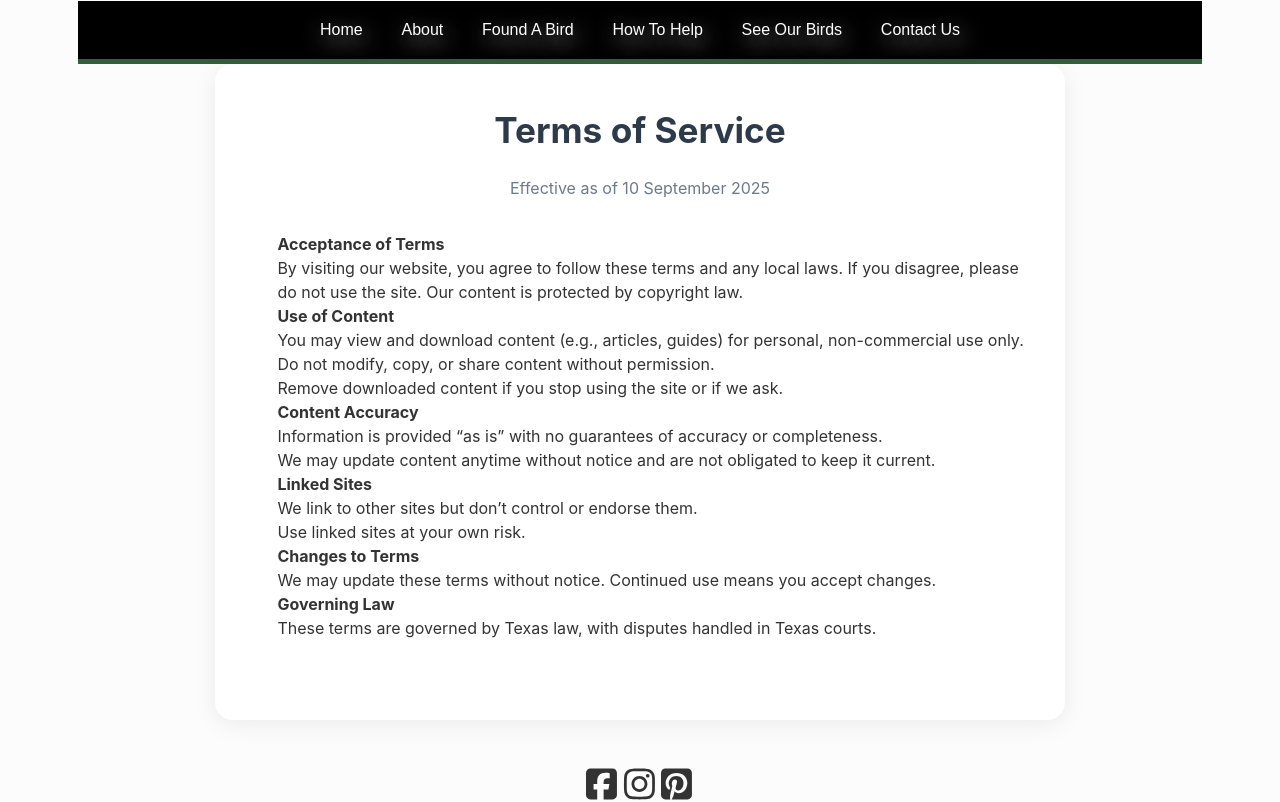
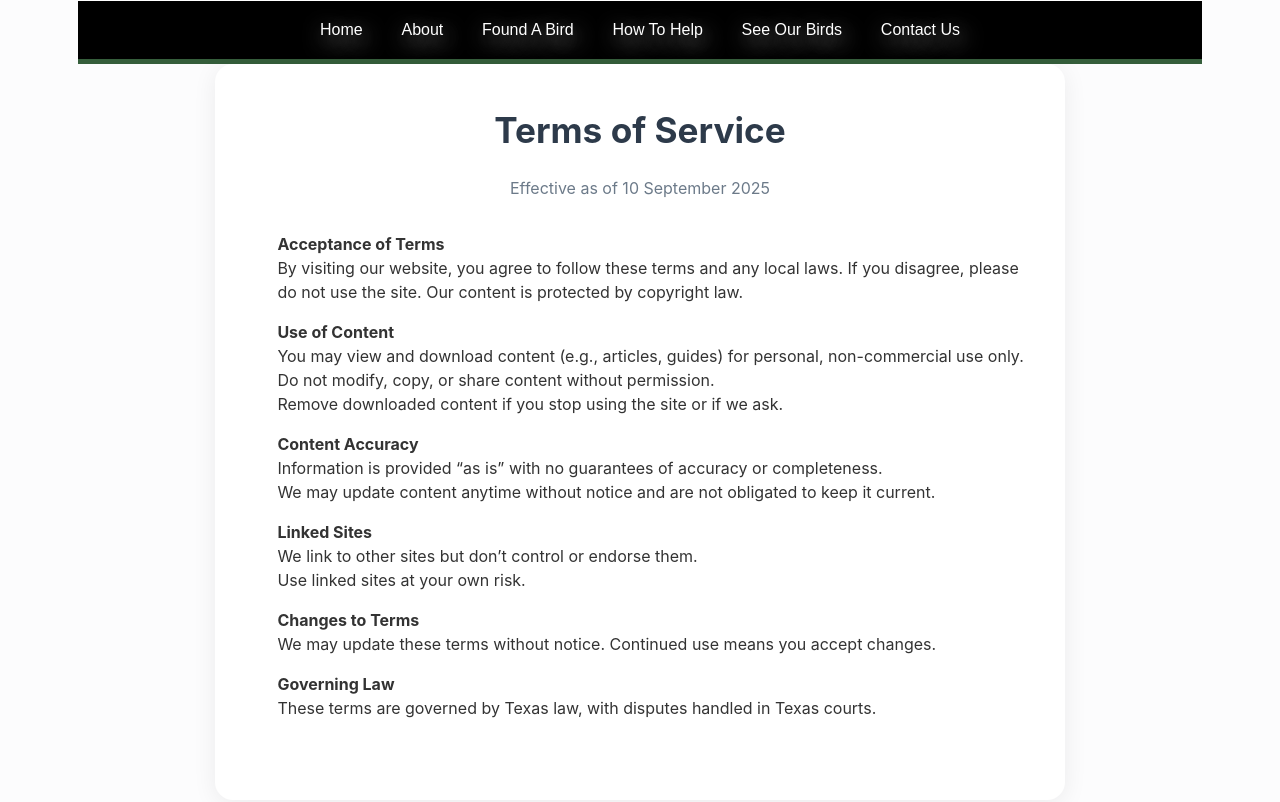
Before and after one commit to myDeveloperJourney/rogers-wildlife-site, a Next.js app: page /terms-of-service in a window 1280 px wide. Shown: the top 802 px of the page. Built offline with nearby package versions, Linux system fonts and the light colour scheme.

Commit message:
wip: adds spacing

```diff
--- a/src/pages/terms-of-service.js
+++ b/src/pages/terms-of-service.js
@@ -24,11 +24,11 @@ export default function TermsOfService() {
                     <div className={styles.privacyDate}>Effective as of 10 September 2025</div>
                     <section className={styles.privacySection}>
                         <ol style={{ paddingLeft: '1.4em', marginTop: '1.2em', marginBottom: '1.2em' }}>
-                            <li><strong>Acceptance of Terms</strong><br />By visiting our website, you agree to follow these terms and any local laws. If you disagree, please do not use the site. Our content is protected by copyright law.</li>
-                            <li><strong>Use of Content</strong><br />You may view and download content (e.g., articles, guides) for personal, non-commercial use only.<br />Do not modify, copy, or share content without permission.<br />Remove downloaded content if you stop using the site or if we ask.</li>
-                            <li><strong>Content Accuracy</strong><br />Information is provided “as is” with no guarantees of accuracy or completeness.<br />We may update content anytime without notice and are not obligated to keep it current.</li>
-                            <li><strong>Linked Sites</strong><br />We link to other sites but don’t control or endorse them.<br />Use linked sites at your own risk.</li>
-                            <li><strong>Changes to Terms</strong><br />We may update these terms without notice. Continued use means you accept changes.</li>
+                            <li style={{marginBottom: '1em'}}><strong>Acceptance of Terms</strong><br />By visiting our website, you agree to follow these terms and any local laws. If you disagree, please do not use the site. Our content is protected by copyright law.</li>
+                            <li style={{marginBottom: '1em'}}><strong>Use of Content</strong><br />You may view and download content (e.g., articles, guides) for personal, non-commercial use only.<br />Do not modify, copy, or share content without permission.<br />Remove downloaded content if you stop using the site or if we ask.</li>
+                            <li style={{marginBottom: '1em'}}><strong>Content Accuracy</strong><br />Information is provided “as is” with no guarantees of accuracy or completeness.<br />We may update content anytime without notice and are not obligated to keep it current.</li>
+                            <li style={{marginBottom: '1em'}}><strong>Linked Sites</strong><br />We link to other sites but don’t control or endorse them.<br />Use linked sites at your own risk.</li>
+                            <li style={{marginBottom: '1em'}}><strong>Changes to Terms</strong><br />We may update these terms without notice. Continued use means you accept changes.</li>
                             <li><strong>Governing Law</strong><br />These terms are governed by Texas law, with disputes handled in Texas courts.</li>
                         </ol>
                     </section>
```
